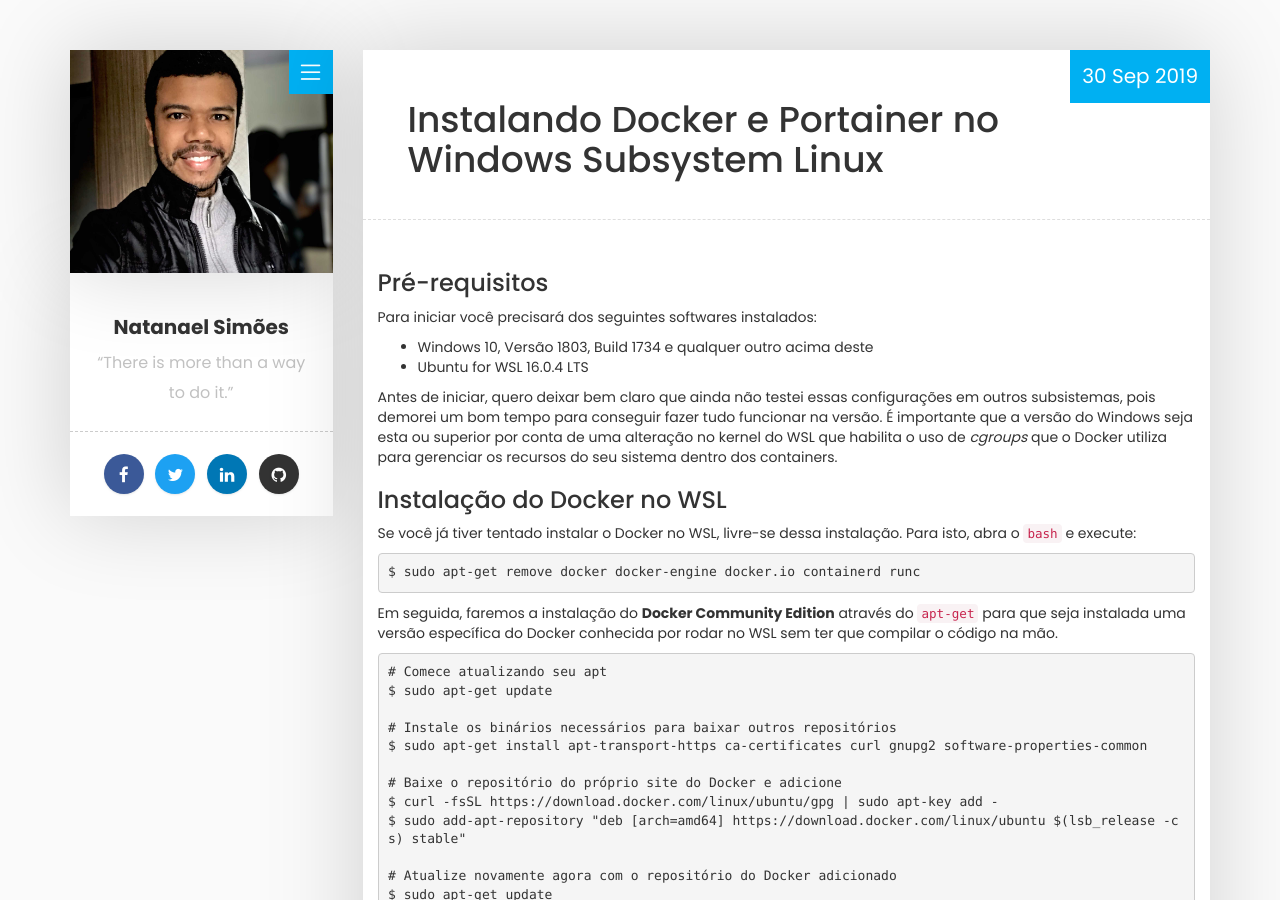
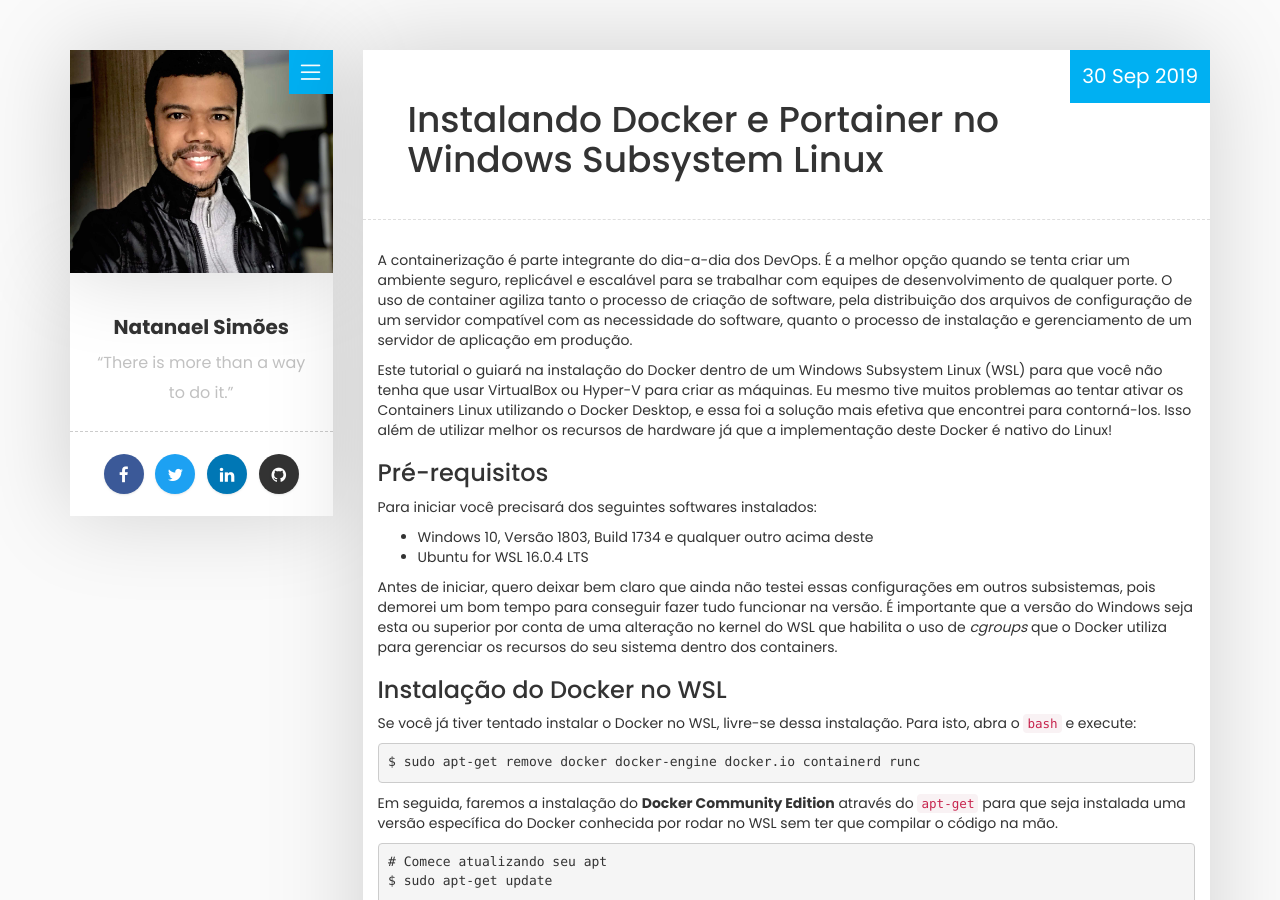
Before and after one commit to natanaelsimoes/natanaelsimoes.github.io, a Jekyll site: the page built from _posts/2019-09-29-instalando-docker-portainer-no-windows-subsystem-linux.markdown, in a window 1280 px wide and 900 px high. Built offline with Jekyll 4.4.1, drawn with Linux system fonts in a browser that asks for light colours.

Commit message:
atualizacao docker

```diff
--- a/_posts/2019-09-29-instalando-docker-portainer-no-windows-subsystem-linux.markdown
+++ b/_posts/2019-09-29-instalando-docker-portainer-no-windows-subsystem-linux.markdown
@@ -3,6 +3,10 @@
 title: Instalando Docker e Portainer no Windows Subsystem Linux
 date: '2019-09-29 21:56:28 -0400'
 ---
+
+A containerização é parte integrante do dia-a-dia dos DevOps. É a melhor opção quando se tenta criar um ambiente seguro, replicável e escalável para se trabalhar com equipes de desenvolvimento de qualquer porte. O uso de container agiliza tanto o processo de criação de software, pela distribuição dos arquivos de configuração de um servidor compatível com as necessidade do software, quanto o processo de instalação e gerenciamento de um servidor de aplicação em produção.
+
+Este tutorial o guiará na instalação do Docker dentro de um Windows Subsystem Linux (WSL) para que você não tenha que usar VirtualBox ou Hyper-V para criar as máquinas. Eu mesmo tive muitos problemas ao tentar ativar os Containers Linux utilizando o Docker Desktop, e essa foi a solução mais efetiva que encontrei para contorná-los. Isso além de utilizar melhor os recursos de hardware já que a implementação deste Docker é nativo do Linux!
 
 ### Pré-requisitos
 
```
